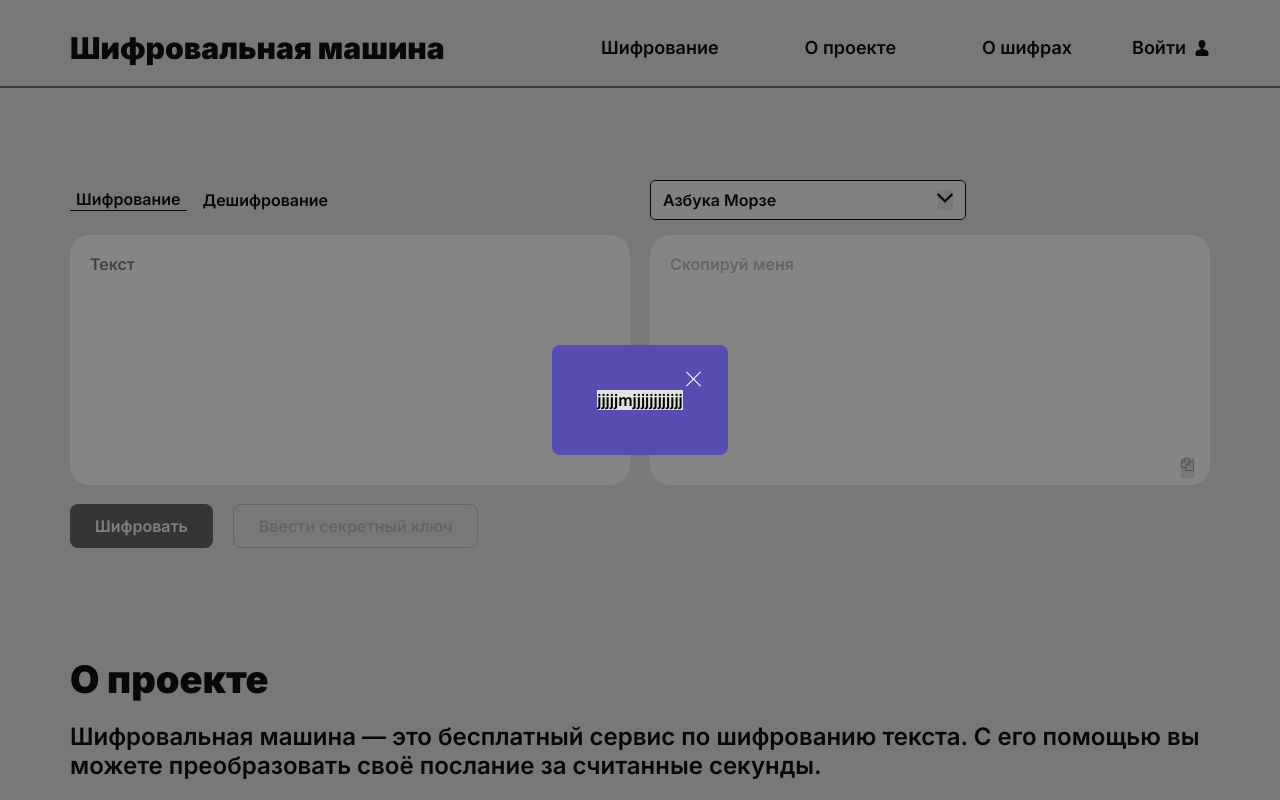
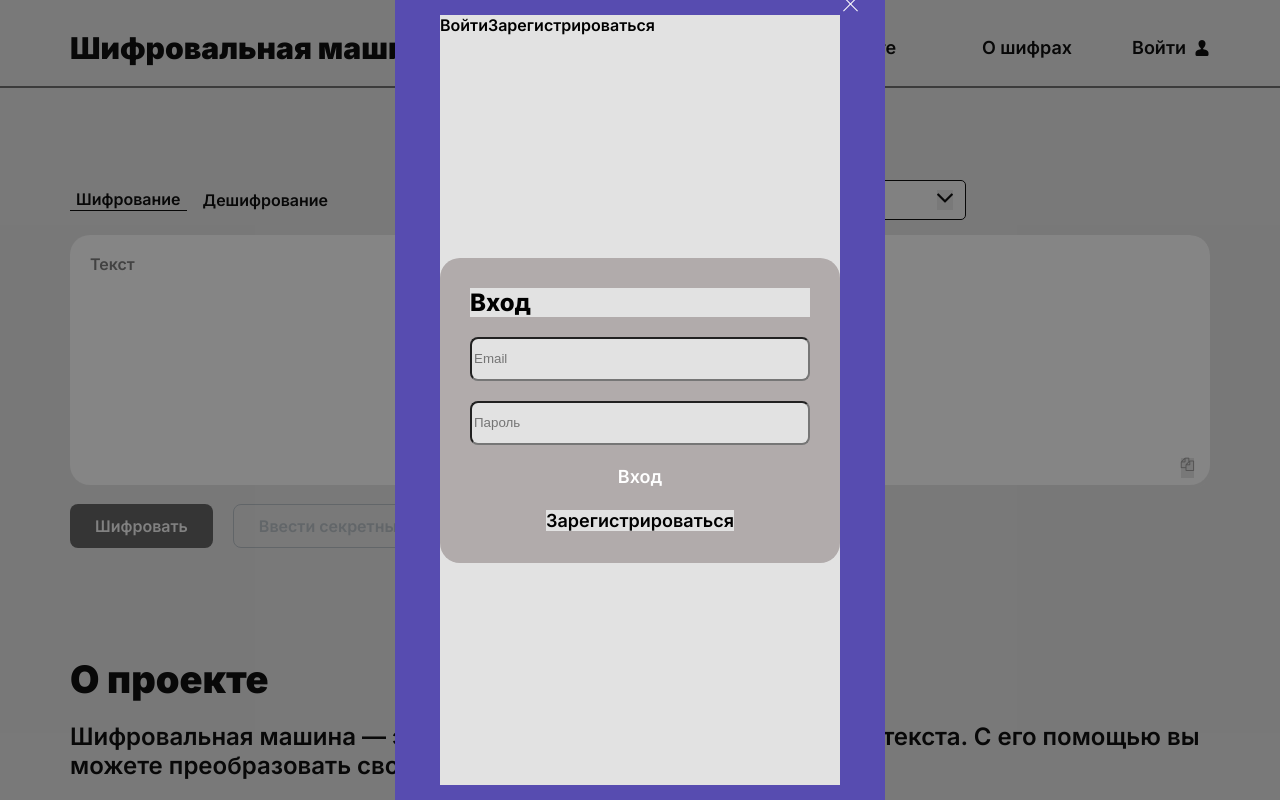
Before and after one commit to encryption-machine/Front, a React (Create React App) app: page / in a window 1280 px wide. Both pictures are taken after a click on the button "Войти". Shown: the top 800 px of the page. Built offline with nearby package versions, Linux system fonts and the light colour scheme.

Commit message:
feat: create tabs

```diff
--- /dev/null
+++ b/src/components/AuthTabs/AuthTabs.jsx
@@ -0,0 +1,30 @@
+import React, { useState } from 'react';
+import Tabs from '../Tabs/Tabs';
+import SignInForm from '../SignInForm/SignInForm';
+import SignUpForm from '../SignUpForm/SignUpForm';
+import './AuthTabs.module.scss';
+
+const AuthTabs = () => {
+  const tabs = [
+    { id: '1', label: 'Войти' },
+    { id: '2', label: 'Зарегистрироваться' },
+  ];
+
+  const [selectedTabId, setSelectedTabId] = useState(tabs[0].id);
+
+  const handleTabClick = (id) => {
+    setSelectedTabId(id);
+  };
+
+  return (
+    <section className="AuthTabs">
+      <Tabs selectedId={selectedTabId} tabs={tabs} onClick={handleTabClick} />
+      <div className="AuthTabs-Content">
+        {selectedTabId === tabs[0].id && <SignInForm />}
+        {selectedTabId === tabs[1].id && <SignUpForm />}
+      </div>
+    </section>
+  );
+};
+
+export default AuthTabs;
--- a/src/components/Header/Header.jsx
+++ b/src/components/Header/Header.jsx
@@ -1,5 +1,6 @@
 import { useState } from 'react';
 import Modal from '../Modal/Modal';
+import AuthTabs from '../AuthTabs/AuthTabs';
 import styles from './Header.module.scss';
 
 export const Header = () => {
@@ -67,7 +68,7 @@ export const Header = () => {
           <button type="button" onClick={setModalOpen}>
             Войти
           </button>
-          <Modal isOpen={modalOpen} setIsOpen={setModalOpen}><div>jjjjjmjjjjjjjjjjjj</div></Modal>
+          <Modal isOpen={modalOpen} setIsOpen={setModalOpen}><AuthTabs/></Modal>
           <div className="icon-user"></div>
         </div>
       </div>
--- /dev/null
+++ b/src/components/Tabs/Tabs.jsx
@@ -0,0 +1,29 @@
+import cn from 'classnames';
+import './Tabs.module.scss';
+
+const Tabs = ({ className, onClick, selectedId, tabs }) => {
+  return (
+    <div className={cn('Tabs', className)}>
+      {tabs &&
+        tabs.map((tab) => (
+          <div
+            className={cn('Tab', {
+              Tab__selected: tab.id === selectedId,
+            })}
+            key={tab.id}
+            onClick={() => onClick(tab.id)}
+          >
+            <div
+              className={cn('TabLabel', {
+                TabLabel__selected: tab.id === selectedId,
+              })}
+            >
+              {tab.label}
+            </div>
+          </div>
+        ))}
+    </div>
+  );
+};
+
+export default Tabs;
```
Also changed, not shown: src/components/AuthTabs/AuthTabs.module.scss (added), src/components/Tabs/Tabs.module.scss (added).
